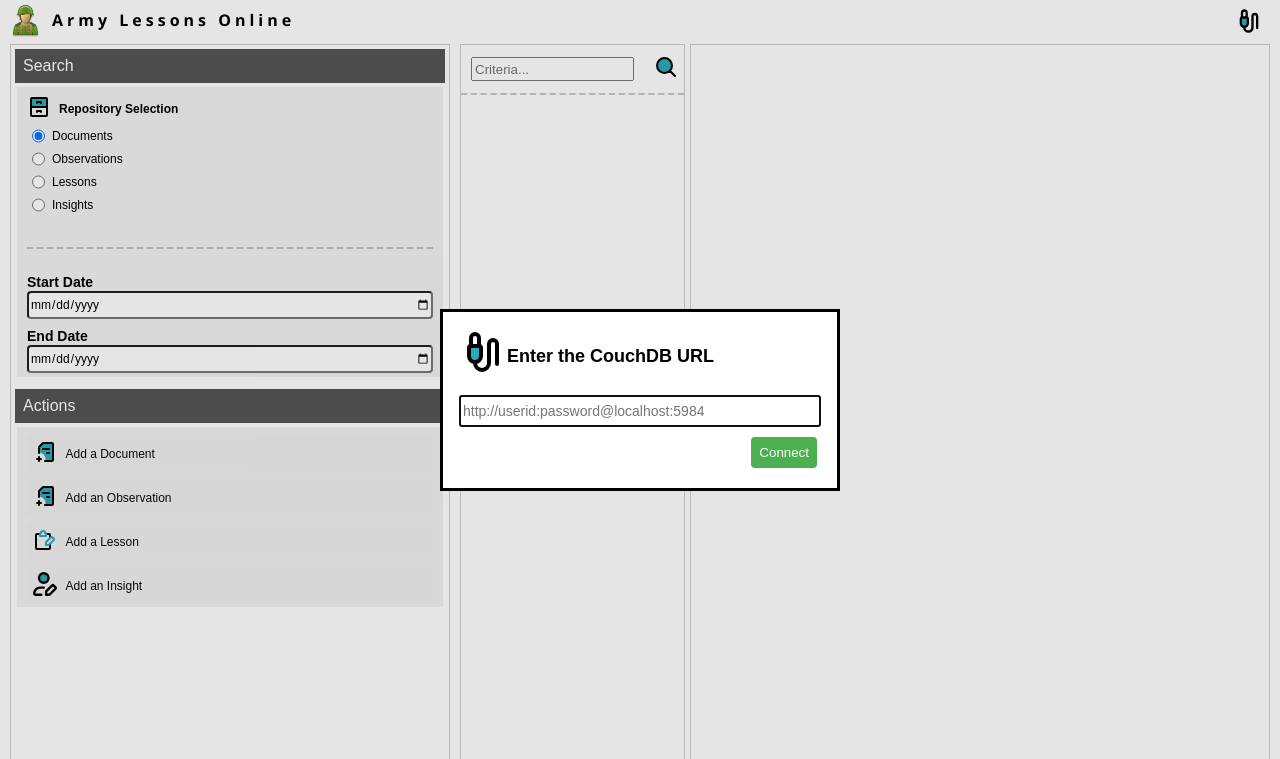
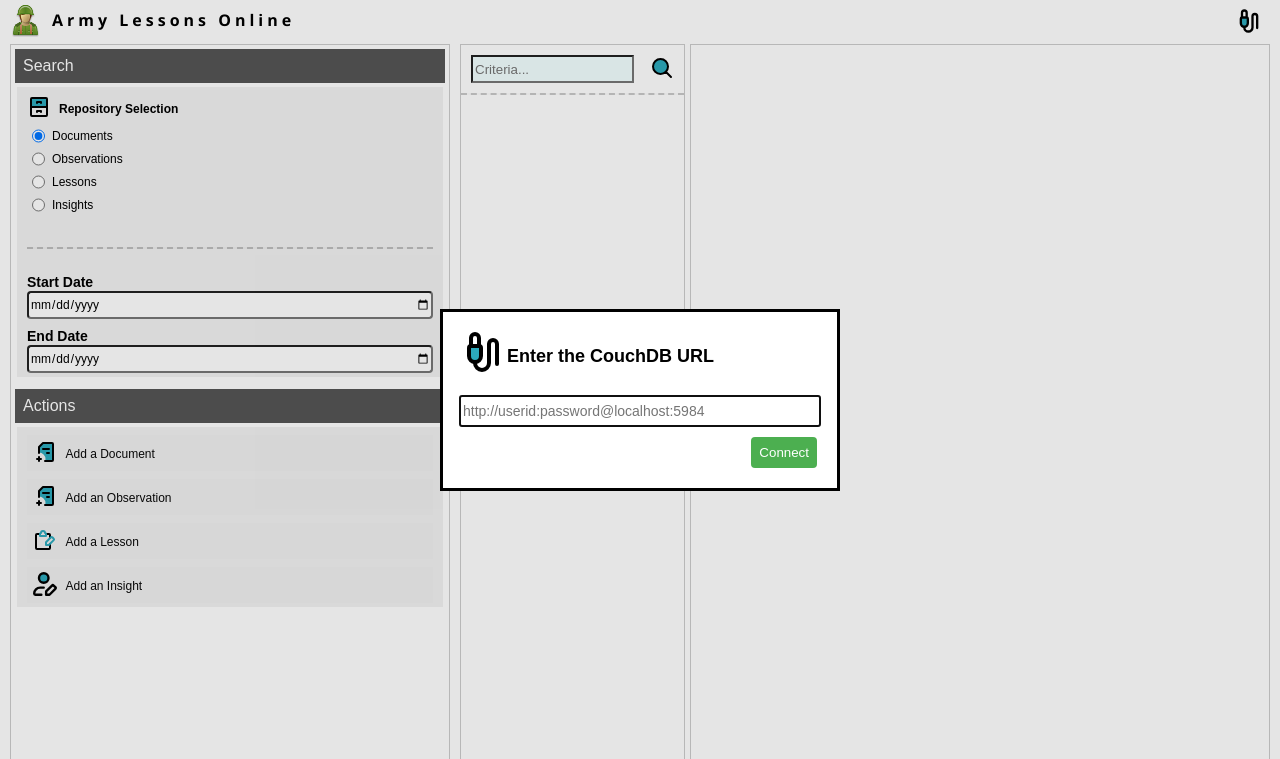
Before and after one commit to neilsextra/doctrine-doctor, a Flask app: page / in a window 1280 px wide. Shown: the top 759 px of the page. Run offline with Flask 3, Linux system fonts and the light colour scheme.

Commit message:
Updated UI

```diff
--- a/static/css/main.css
+++ b/static/css/main.css
@@ -11,6 +11,8 @@
 
 .search:hover {
     cursor:pointer;
+    border: 1px solid  rgba(0,0,0, 0.3);
+    border-radius: 4px;
     background-color: rgba(0,0,0, 0.1);
 }
 
--- a/templates/index.html
+++ b/templates/index.html
@@ -989,13 +989,13 @@
 
             <div id="container"
                 style="position:absolute; top:44px; left:460px; right:595px; bottom:40px; border: 1px solid rgba(0,0,0, 0.2); overflow:hidden;">
-                <div id="search-argument" style="position:absolute; top:12px;  left:10px; height:24px; right:50px;">
-                    <input id=search-argument style="height:24px; width:100%;" placeholder="Criteria..."></input>
+                <div id="search-argument" style="position:absolute; top:10px;  left:10px; height:28px; right:50px;">
+                    <input id=search-argument style="height:28px; width:100%; background-color: rgb(230, 255, 255, 0.5);" placeholder="Criteria..."></input>
                 </div>
 
-                <div class="search" style="position:absolute; top:6px;  height:36px; width:32px; right:4px;">
+                <div class="search" style="position:absolute; top:6px;  height:36px; width:32px; right:6px;">
                     <img src="{{url_for( 'static', filename='images/search.svg')}}"
-                        style="height:24px; width:28px; margin-left:4px; margin-top:4px;"></img>
+                        style="height:24px; width:28px; margin-left:2px; margin-top:5px;"></img>
                 </div>
 
                 <div style="height:4px; margin-top:48px;">
@@ -1010,6 +1010,9 @@
             <div id="details" class="details"
                 style="position:absolute; top:44px; right:10px; width:580px; bottom: 40px; border: 1px solid rgba(0,0,0, 0.2); overflow:hidden;">
             </div>
+            <div id="couchdb-status" style="position:absolute; bottom:2px; right:2px; width:100px">
+
+            </div>
         </div>
     </div>
 
```
